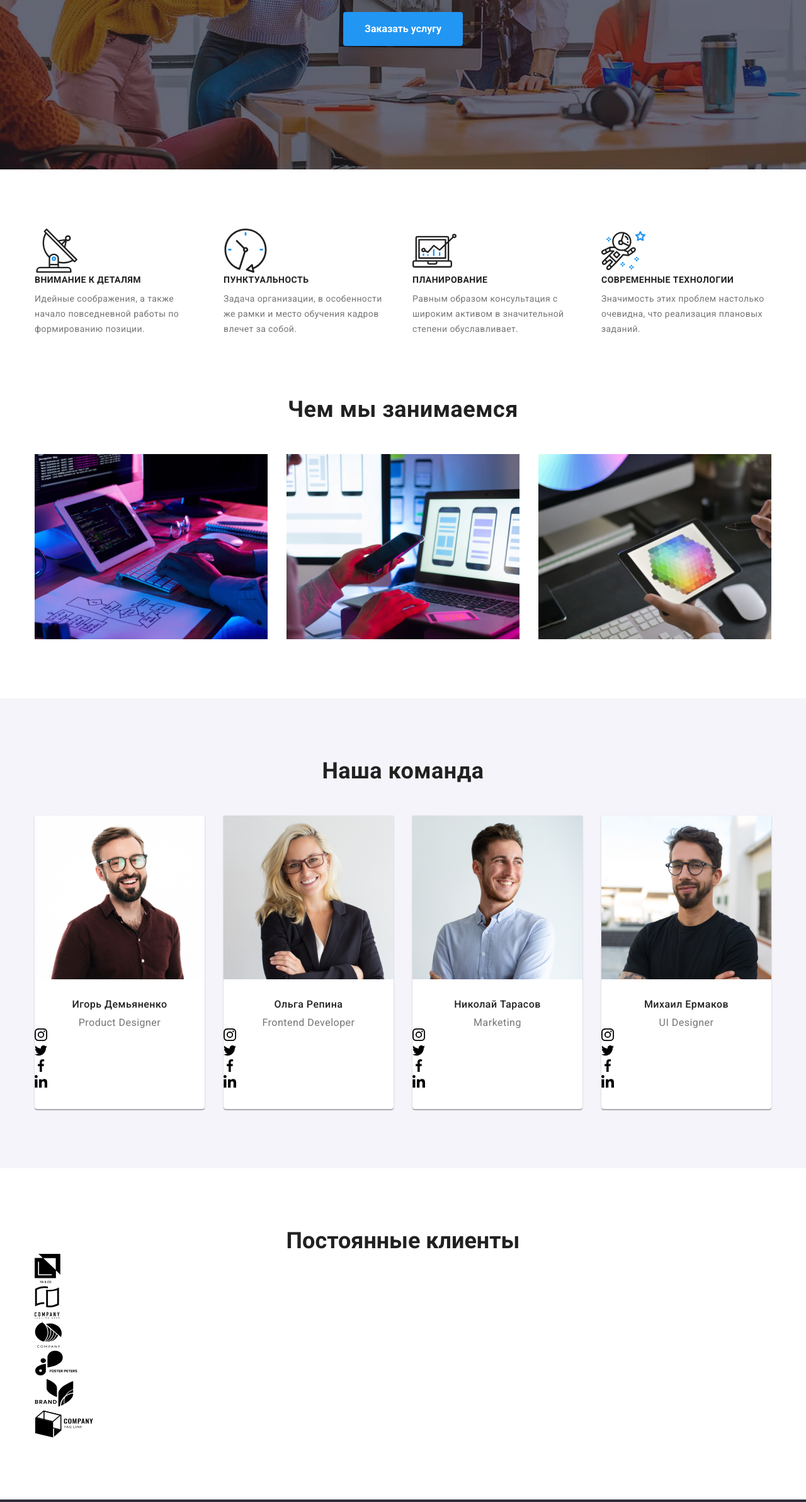
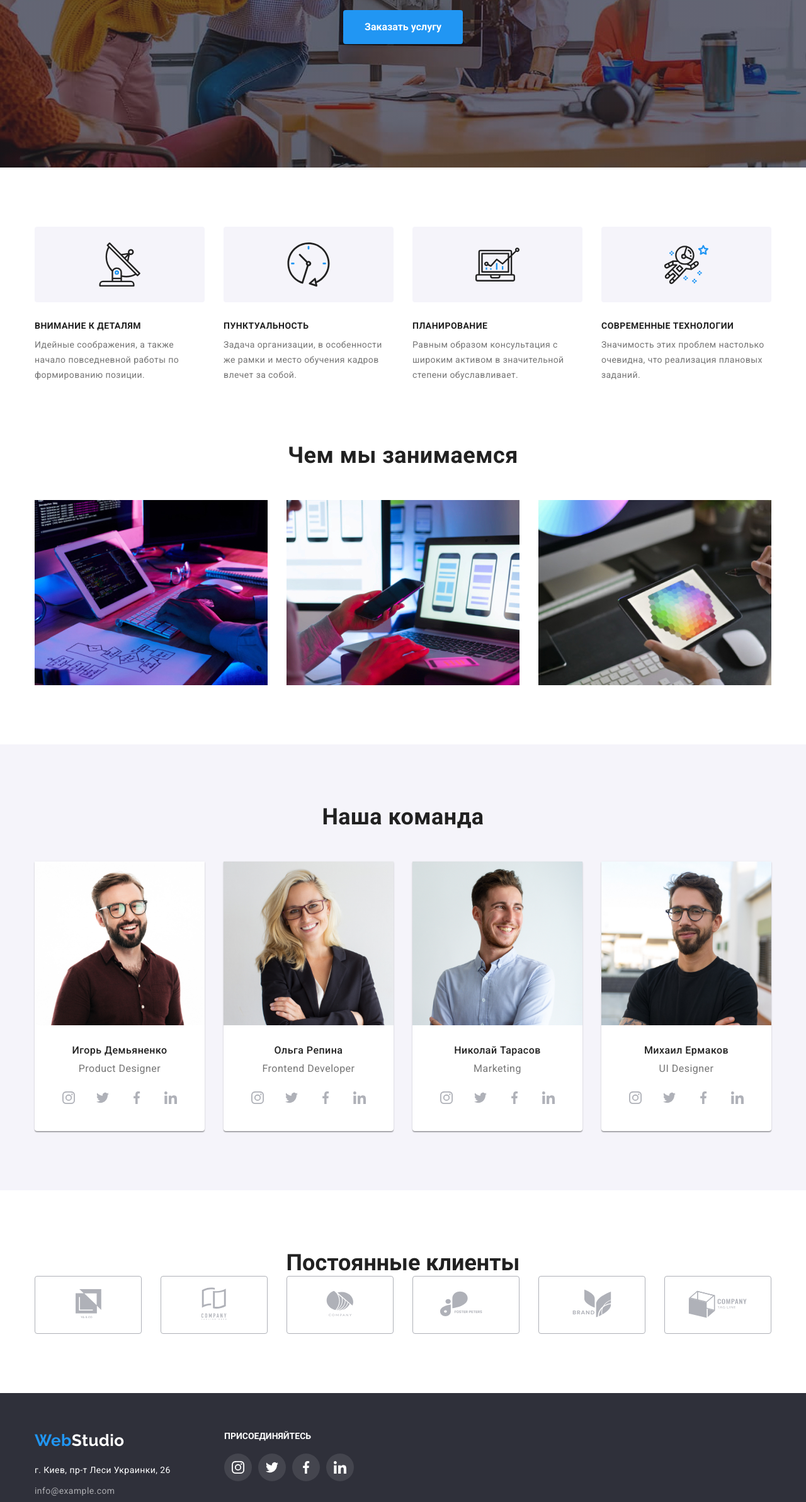
Before and after one commit to DjEcape/goit-markup-hw-03, a plain HTML site: page index.html in a window 1280 px wide. Shown: the part 415-2800 px from the top of the page at 63% size. Drawn offline with nearby package versions, Linux system fonts and the light colour scheme.

Commit message:
stylize icons

```diff
--- a/css/style.css
+++ b/css/style.css
@@ -11,6 +11,7 @@
   --description-text-color: #757575;
   --primary-bg-color: #ffffff;
   --portfolio-btn: #f5f4fa;
+  --icons-main-clr: #afb1b8;
 }
 
 body {
@@ -121,7 +122,9 @@ ul {
   text-decoration: none;
 }
 .header-contacts .header-contact {
-  display: block;
+  display: flex;
+  align-items: center;
+  justify-content: center;
   padding-top: 32px;
   padding-bottom: 32px;
   font-style: normal;
@@ -138,6 +141,14 @@ ul {
 .header-contact:hover,
 .header-contact:focus {
   color: var(--accent-text-color);
+}
+.header-conection-icon {
+  margin-right: 10px;
+  fill: var(--description-text-color);
+}
+.header-conection-icon:hover,
+.header-conection-icon:focus {
+  fill: #2196f3;
 }
 .navi a {
   text-decoration: none;
@@ -165,9 +176,15 @@ ul {
 .site-nav {
   margin-left: 93px;
 }
-.header-contacts {
+.header-contacts.list {
   display: flex;
   margin-left: auto;
+  align-items: center;
+  align-content: center;
+  justify-content: center;
+}
+.header-contact-items {
+  display: flex;
 }
 .navi {
   display: flex;
@@ -242,6 +259,48 @@ ul {
 .hide-it {
   display: none;
 }
+.antena {
+  display: flex;
+  width: 270px;
+  height: 120px;
+  background-color: var(--portfolio-btn);
+  border-radius: 4px;
+  align-items: center;
+  justify-content: center;
+  margin-bottom: 30px;
+}
+
+.clock {
+  display: flex;
+  width: 270px;
+  height: 120px;
+  background-color: var(--portfolio-btn);
+  border-radius: 4px;
+  align-items: center;
+  justify-content: center;
+  margin-bottom: 30px;
+}
+.diagram {
+  display: flex;
+  width: 270px;
+  height: 120px;
+  background-color: var(--portfolio-btn);
+  border-radius: 4px;
+  align-items: center;
+  justify-content: center;
+  margin-bottom: 30px;
+}
+.astronaut {
+  display: flex;
+  width: 270px;
+  height: 120px;
+  background-color: var(--portfolio-btn);
+  border-radius: 4px;
+  align-items: center;
+  justify-content: center;
+  margin-bottom: 30px;
+}
+
 .peculiar-titles {
   font-weight: 700;
   font-size: 14px;
@@ -309,7 +368,82 @@ ul {
   padding-top: 30px;
   padding-bottom: 30px;
 }
+.team-social-list {
+  display: flex;
+  align-items: center;
+  justify-content: center;
+  gap: 10px;
+  padding-top: 16px;
+}
+.team-social-container {
+  width: 44px;
+  height: 44px;
+  background-color: transparent;
+  border-radius: 50%;
+  display: flex;
+  align-items: center;
+  justify-content: center;
+  padding: 22px;
+}
+.team-social-icon {
+  fill: var(--icons-main-clr);
+}
+.team-social-icon:hover {
+  fill: var(--primary-bg-color);
+}
+.team-social-container:hover {
+  width: 44px;
+  height: 44px;
+  background-color: var(--accent-text-color);
+  border-radius: 50%;
+  display: flex;
+  align-items: center;
+  justify-content: center;
+}
+/* .team-social-link.link {
+  display: block;
+}
 
+.team-social-list.actions.list {
+  display: flex;
+  width: 270px;
+  padding: 16px 32px 0 32px;
+  margin-left: auto;
+  margin-right: auto;
+  gap: 10px;
+}
+.team-social-link.link {
+  display: flex;
+  width: 44px;
+  height: 44px;
+  border-radius: 50%;
+  background-color: transparent;
+  justify-content: center;
+  align-items: center;
+}
+.team-social-link.link:hover,
+.team-social-link.linkfocus {
+  display: flex;
+  width: 44px;
+  height: 44px;
+  border-radius: 50%;
+  background-color: var(--accent-text-color);
+  justify-content: center;
+  align-items: center;
+}
+.team-social-icon {
+  display: flex;
+  fill: #afb1b8;
+  justify-content: center;
+  align-items: center;
+}
+.team-social-icon:hover,
+.team-social-icon:focus {
+  fill: var(--primary-bg-color);
+  display: flex;
+  justify-content: center;
+  align-items: center;
+} */
 .team-pht {
   display: block;
 }
@@ -326,11 +460,54 @@ ul {
     0px 2px 1px rgba(0, 0, 0, 0.2);
   border-radius: 0px 0px 4px 4px;
 }
+
+/* Clients */
+.clients-list {
+  display: flex;
+  gap: 30px;
+}
+.clients-item .clients-item-box {
+  display: flex;
+  width: 170px;
+  height: 92px;
+  border-radius: 4px;
+  align-items: center;
+  justify-content: center;
+  border: 1px solid var(--icons-main-clr);
+  border-radius: 4px;
+}
+.clients-item-box:hover,
+.clients-item-box:focus {
+  border: 1px solid #2196f3;
+}
+
+.client-icon {
+  fill: var(--icons-main-clr);
+}
+.client-icon:hover {
+  fill: var(--accent-text-color);
+}
+
 /* footer */
 footer {
   background-color: #2f303a;
   padding-top: 60px;
   padding-bottom: 60px;
+}
+.footer-is-flexible .container {
+  display: flex;
+}
+.footer-contacts {
+  width: 231px;
+  margin-right: 70px;
+}
+.address.list {
+  font-style: normal;
+  font-weight: 400;
+  font-size: 14px;
+  line-height: 1.71;
+  letter-spacing: 0.03em;
+  text-align: left;
 }
 
 .accent-footer {
@@ -343,7 +520,6 @@ footer {
   font-weight: 700;
   font-size: 26px;
   line-height: 1.19;
-  letter-spacing: 0.03em;
 }
 
 .accent-footer:hover,
@@ -358,9 +534,6 @@ footer {
 
 .geo {
   color: var(--primary-bg-color);
-  font-weight: 400;
-  font-size: 14px;
-  line-height: 1.17;
 }
 
 .geo:hover,
@@ -369,9 +542,6 @@ footer {
 }
 
 .footer-contact {
-  font-size: 14px;
-  line-height: 1.17;
-  font-weight: 400;
   color: rgba(255, 255, 255, 0.6);
 }
 
@@ -383,17 +553,7 @@ footer {
   text-decoration: none;
   font-style: normal;
 }
-.address.list {
-  font-style: normal;
-  font-weight: 400;
-  font-size: 14px;
-  line-height: 1.71;
-  letter-spacing: 0.03em;
-  text-align: left;
-}
-.footer-contacts {
-  display: block;
-}
+
 .footer-logo-block {
   margin-bottom: 20px;
 }
@@ -403,6 +563,52 @@ footer {
 .address-item:last-child {
   margin-bottom: 0;
 }
+/* footer conection section */
+.footer-conection {
+  font-weight: 700;
+  font-size: 14px;
+  line-height: 16px;
+  text-transform: uppercase;
+  color: var(--primary-bg-color);
+  margin-right: 93px;
+}
+.social-link.link {
+  display: block;
+}
+.social-list {
+  display: flex;
+  width: 206px;
+  padding-top: 20px;
+  margin: 0;
+  gap: 10px;
+}
+
+.social-icon {
+  fill: var(--primary-bg-color);
+  display: flex;
+  justify-content: center;
+  align-items: center;
+}
+.social-item.item {
+  display: flex;
+  width: 44px;
+  height: 44px;
+  border-radius: 50%;
+  background-color: rgba(255, 255, 255, 0.1);
+  justify-content: center;
+  align-items: center;
+}
+.social-link.link:hover,
+.social-link.link:focus {
+  display: flex;
+  width: 44px;
+  height: 44px;
+  border-radius: 50%;
+  background-color: var(--accent-text-color);
+  justify-content: center;
+  align-items: center;
+}
+
 /*                                          jjjjjjjkasdjfaisdjf;ahds;fjahdsf */
 /* portfolio */
 /* galery */
```
